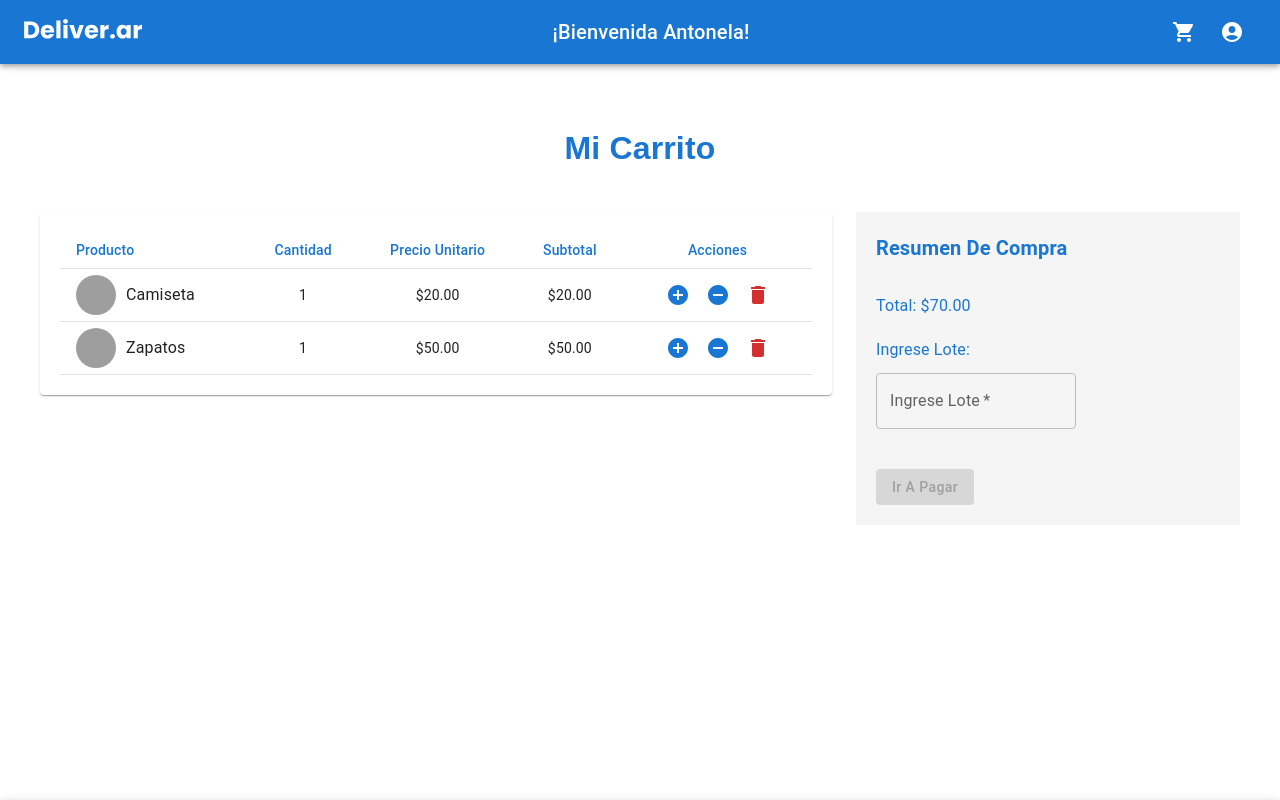
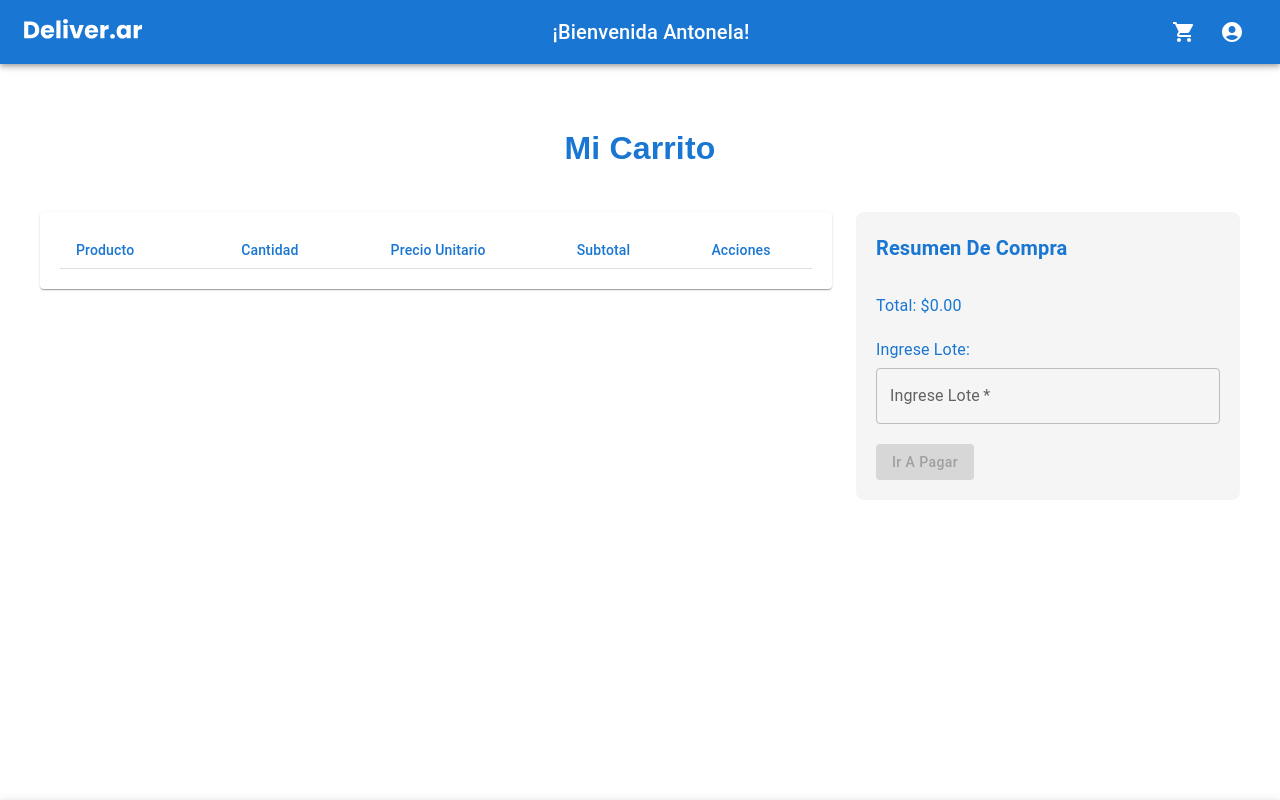
Before and after one commit to Marketplace-Deliverar/marketplace-front, a React (Create React App) app: page /carrito in a window 1280 px wide. Shown: the top 800 px of the page. Built offline with nearby package versions, Linux system fonts and the light colour scheme; grey boxes are pictures that could not be loaded; what react-swipeable-views-utils would draw is missing.

Commit message:
carrito compras boton comprar

```diff
--- a/src/components/Carrito.js
+++ b/src/components/Carrito.js
@@ -1,5 +1,5 @@
 import React, { useState } from 'react';
-import { useNavigate } from 'react-router-dom';
+import { useNavigate, useLocation } from 'react-router-dom';
 import {
   Table,
   TableBody,
@@ -25,16 +25,12 @@ import DeleteIcon from '@mui/icons-material/Delete';
 import AddCircleIcon from '@mui/icons-material/AddCircle';
 import RemoveCircleIcon from '@mui/icons-material/RemoveCircle';
 
-const Carrito = () => {
-  const [carrito, setCarrito] = useState([
-    { id: 1, nombre: 'Camiseta', precio: 20, cantidad: 1, imagen: 'url_de_tu_imagen_camiseta.jpg' },
-    { id: 2, nombre: 'Zapatos', precio: 50, cantidad: 1, imagen: 'url_de_tu_imagen_zapatos.jpg' },
-    // Otros productos en el carrito
-  ]);
+const Carrito = ({carrito=[], setCarrito}) => {
+  const location = useLocation();
   const navigate = useNavigate();
+  const [openPopup, setOpenPopup] = useState(false);
   const [loteValue, setLoteValue] = useState('');
-
-  const [openPopup, setOpenPopup] = useState(false);
+  console.log("llego al carrito", carrito);
 
   const removeFromCart = (productId) => {
     const updatedCarrito = carrito.filter((producto) => producto.id !== productId);
@@ -56,8 +52,10 @@ const Carrito = () => {
   };
 
   const calcularTotal = () => {
-    return carrito.reduce((total, producto) => total + producto.precio * producto.cantidad, 0);
+    return carrito.reduce((total, producto) => total + producto.price * producto.cantidad, 0);
   };
+
+
 
   const handleClickOpenPopup = () => {
     setOpenPopup(true);
@@ -69,12 +67,9 @@ const Carrito = () => {
   };
 
   const handleInputChange = (event) => {
-    // Aquí puedes manejar la lógica de validación o realizar acciones adicionales
     const inputValue = event.target.value;
     setLoteValue(inputValue);
   };
-
-
 
   return (
     <div style={{ margin: '0 40px', marginBottom: '40px' }}>
@@ -93,25 +88,27 @@ const Carrito = () => {
                   </TableRow>
                 </TableHead>
                 <TableBody>
-                  {carrito.map((producto) => (
-                    <TableRow key={producto.id}>
+                  {carrito?.map((productData) => (
+                    <TableRow key={productData?.uId}>
                       <TableCell>
                         <div style={{ display: 'flex', alignItems: 'center' }}>
-                          <Avatar alt={producto.nombre} src={producto.imagen} />
-                          <Typography style={{ marginLeft: 10 }}>{producto.nombre}</Typography>
+                          {productData?.images && productData.images[0] && (
+                            <Avatar src={productData.images[0]} />
+                          )}
+                          <Typography style={{ marginLeft: 10 }}>{productData?.title ?? 'Nombre no disponible'}</Typography>
                         </div>
                       </TableCell>
-                      <TableCell align="center">{producto.cantidad}</TableCell>
-                      <TableCell align="center">${producto.precio.toFixed(2)}</TableCell>
-                      <TableCell align="center">${(producto.precio * producto.cantidad).toFixed(2)}</TableCell>
+                      <TableCell align="center">{productData.cantidad}</TableCell>
+                      <TableCell align="center">${productData.price.toFixed(2)}</TableCell>
+                      <TableCell align="center">${(productData.price * productData.cantidad).toFixed(2)}</TableCell>
                       <TableCell align="center">
-                        <IconButton color="primary" onClick={() => incrementItem(producto.id)}>
+                        <IconButton color="primary" onClick={() => incrementItem(productData.uId)}>
                           <AddCircleIcon />
                         </IconButton>
-                        <IconButton color="primary" onClick={() => decrementItem(producto.id)}>
+                        <IconButton color="primary" onClick={() => decrementItem(productData.uId)}>
                           <RemoveCircleIcon />
                         </IconButton>
-                        <IconButton color="error" onClick={() => removeFromCart(producto.id)}>
+                        <IconButton color="error" onClick={() => removeFromCart(productData.uId)}>
                           <DeleteIcon />
                         </IconButton>
                       </TableCell>
@@ -123,7 +120,7 @@ const Carrito = () => {
           </div>
         </Grid>
         <Grid item xs={12} sm={4}>
-          <Box style={{ backgroundColor: '#f5f5f5', padding: '20px' }}>
+          <Box style={{ backgroundColor: '#f5f5f5', padding: '20px', borderRadius: '8px' }}>
             <Typography variant="h6" gutterBottom style={{ color: '#1976d2', textTransform: 'capitalize', fontWeight: 'bold', marginBottom: '30px' }}>
               Resumen de Compra
             </Typography>
@@ -138,7 +135,7 @@ const Carrito = () => {
             <TextField
               required
               label="Ingrese Lote"
-              name='Ingrese lote'
+              name="Ingrese lote"
               type="number"
               InputProps={{
                 inputProps: {
@@ -147,8 +144,8 @@ const Carrito = () => {
                 },
               }}
               onChange={handleInputChange}
-              style={{ marginBottom: '40px', marginTop: '5px', width: '200px', }}
               fullWidth
+              style={{ marginBottom: '20px' }}
             />
             <div>
               <Button
--- a/src/components/ListaMisPedidos.js
+++ b/src/components/ListaMisPedidos.js
@@ -1,4 +1,4 @@
-import React, { useEffect, useState } from 'react';
+import React, { useEffect, useState} from 'react';
 import { useNavigate } from 'react-router-dom';
 import Table from '@mui/material/Table';
 import TableBody from '@mui/material/TableBody';
@@ -14,6 +14,8 @@ import { styled } from '@mui/material/styles';
 import GetAppIcon from '@mui/icons-material/GetApp';
 import LocalShippingIcon from '@mui/icons-material/LocalShipping';
 
+
+
 const tableContainerStyles = {
   width: '60%',
   margin: '0 auto',
@@ -24,7 +26,6 @@ const tableContainerStyles = {
 
 const ColoredTableCell = styled(TableCell)(({ theme }) => ({
   color: theme.palette.primary.main,
-  padding: '12px', // Ajusta este valor según sea necesario
 }));
 
 export default function ListaMisPedidos({ userId }) {
@@ -62,8 +63,10 @@ export default function ListaMisPedidos({ userId }) {
   };
 
   const handleCarritoClick = () => {
+    // Usa navigate en lugar de history.push
     navigate('/');
   };
+
 
   return (
     <div style={tableContainerStyles}>
@@ -81,21 +84,22 @@ export default function ListaMisPedidos({ userId }) {
           <TableBody>
             {listaPedidos.map((row) => (
               <TableRow key={row.uId}>
-                <ColoredTableCell align="center" component="th" scope="row">
+                <TableCell align="center" component="th" scope="row">
                   {row.uId}
-                </ColoredTableCell>
-                <ColoredTableCell align="center">{row.pagado ? 'Pago' : 'Sin pagar'}</ColoredTableCell>
-                <ColoredTableCell align="center">{row.total}</ColoredTableCell>
-                <ColoredTableCell align="center">
+                </TableCell>
+                <TableCell align="center">{row.pagado ? 'Pago' : 'Sin pagar'}</TableCell>
+                <TableCell align="center">{row.total}</TableCell>
+                <TableCell align="center">
                   <IconButton color="primary" onClick={() => descargarArchivo(row.nombreArchivo)}>
                     <GetAppIcon />
                   </IconButton>
-                </ColoredTableCell>
-                <ColoredTableCell align="center">
-                  <IconButton color="primary" onClick={handleCarritoClick}>
+
+                </TableCell>
+                <TableCell align="center">
+                <IconButton color="primary" onClick={handleCarritoClick}>
                     <LocalShippingIcon />
                   </IconButton>
-                </ColoredTableCell>
+                  </TableCell>
               </TableRow>
             ))}
           </TableBody>
--- a/src/pages/App.js
+++ b/src/pages/App.js
@@ -60,10 +60,11 @@ const App = () => {
     mail: "antonella@gmail.com",
     dni: "123456",
   }
-  localStorage.setItem('user', JSON.stringify(userData))
+  localStorage.setItem('user', JSON.stringify(userData));
+  const [carrito, setCarrito] = React.useState([]);
 
    //if (domain.startsWith("marketplace.deliver.ar")) {
-
+  console.log("carrito app:", carrito)
   if (domain.startsWith("localhost")) {
     content = (
       <Routes>
@@ -74,10 +75,10 @@ const App = () => {
         <Route path="/empresas" element={<Empresas />} />
         <Route path="/empresa" element={<CompanyData />} />
         <Route path="/BusinessProducts" element={<BusinessProducts />} />
-        <Route path="/:cid/product/:pid" element={<ProductDetail />} />
+        <Route path="/:cid/product/:pid" element={<ProductDetail setCarrito={setCarrito} />} />
         <Route path="/usuarios/:uId" element={<MisDatosCliente />} />
         <Route path="/pedidos/usuario/:uId" element={<MisPedidosCliente />} />
-        <Route path="/carrito" element={<CarritoCompras />} />
+        <Route path="/carrito" element={<CarritoCompras carrito={carrito} setCarrito={setCarrito}/>} />
         <Route path="*" element={<Inicio />} />
       </Routes>
     );
@@ -92,10 +93,10 @@ const App = () => {
         <Route path="/empresas" element={<Empresas />} />
         <Route path="/empresa" element={<CompanyData />} />
         <Route path="/BusinessProducts" element={<BusinessProducts />} />
-        <Route path="/:cid/product/:pid" element={<ProductDetail />} />
+        <Route path="/:cid/product/:pid" element={<ProductDetail setCarrito={setCarrito} />} />
         <Route path="/usuarios/:uId" element={<MisDatosCliente />} />
         <Route path="/pedidos/usuario/:uId" element={<MisPedidosCliente />} />
-        <Route path="/carrito" element={<CarritoCompras />} />
+        <Route path="/carrito" element={<CarritoCompras carrito={carrito} setCarrito={setCarrito}/>} />
         <Route path="*" element={<><Inicio /></>} />
       </Routes>
     );
--- a/src/pages/CarritoCompras.js
+++ b/src/pages/CarritoCompras.js
@@ -1,12 +1,12 @@
 import Tittle from "../components/Tittle";
 import Carrito from "../components/Carrito";
 
-const CarritoCompras = (props) => {
+const CarritoCompras = ({carrito, setCarrito}) => {
 
   return (
     <div>
       <Tittle text='Mi Carrito' color="#1976d2" align="center" padding="60px"></Tittle>
-      <Carrito></Carrito>
+      <Carrito carrito={carrito} setCarrito={setCarrito} ></Carrito >
     </div>
   );
 };
```
Also changed, not shown: src/pages/ProductDetail.js (+92 -41 lines).
